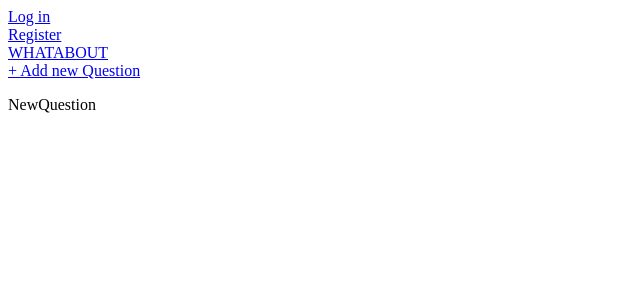
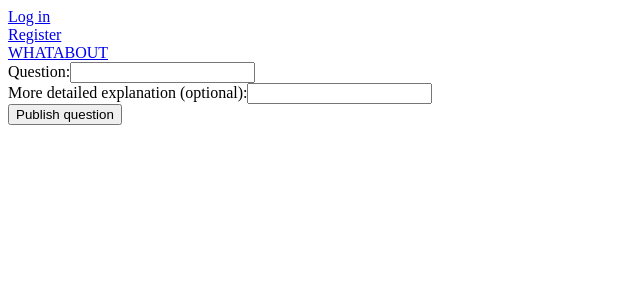
Before and after one commit to ievaCode/whatabout-2023, a React (Create React App) app: page /questions/new-question in a window 1280 px wide. Shown: the top 300 px of the page, without its empty margins (0-640 px from the left). Built offline with nearby package versions, Linux system fonts and the light colour scheme; no server answers.

Commit message:
delete of questions enabled, creation of new questions done. QuestionList renamed to HomePage

```diff
--- a/src/App.jsx
+++ b/src/App.jsx
@@ -3,7 +3,7 @@
 import NotFound from "./components/NotFound";
 import MyZone from "./components/my-zone/MyZone";
 import QuestionLayout from "./components/question-layout/QuestionLayout";
-import QuestionList from "./components/question-layout/QuestionList";
+import HomePage from "./components/question-layout/HomePage";
 import QuestionPage from "./components/question-layout/QuestionPage";
 import NewQuestion from "./components/question-layout/NewQuestion";
 import EditQuestion from "./components/question-layout/EditQuestion";
@@ -19,8 +19,8 @@
   return (
     <Routes>
       <Route path="/" element={<QuestionLayout />}>
-        <Route index element={<QuestionList />} />
-        <Route path="/questions" element={<QuestionList />} />
+        <Route index element={<HomePage />} />
+        <Route path="/questions" element={<HomePage />} />
         <Route path="/questions/:id" element={<QuestionPage />} />
         <Route path="/questions/new-question" element={<NewQuestion />} />
         <Route path="/questions/edit-question/:id" element={<EditQuestion />} />
--- a/src/components/question-layout/Answer.jsx
+++ b/src/components/question-layout/Answer.jsx
@@ -16,7 +16,6 @@
   return (
     <article style = {{border: "1px solid black"}} className="card question">
         <div className="answerTag">Answer {tagNumber}</div>
-        <span>id: {answer.id}</span>
         <UserCard userData = {answerOwner}/>
         {loggedInUser && loggedInUser.id === answerOwner.id &&
             <>
--- /dev/null
+++ b/src/components/question-layout/HomePage.jsx
@@ -0,0 +1,32 @@
+import { useContext } from "react";
+import { Link } from "react-router-dom";
+
+import QuestionContext from "../../contexts/QuestionContext";
+import UserContext from "../../contexts/UserContext";
+import Question from "./Question";
+
+
+const QuestionList = () => {
+
+  const { questions } = useContext(QuestionContext);
+  const { loggedInUser, users } = useContext(UserContext);
+
+  return (
+    <>
+      {loggedInUser ?
+        <Link className="addNewPost" to="/questions/new-question"> + Add new Question</Link> :
+        <Link className="addNewPost" to="/login"> + Add new Question</Link>
+      }
+      {users ?
+        <div className = "questionList">
+          {questions.map(question =>
+          <Question key={question.id} question={question}/>
+          )}
+        </div> :
+        <p>...Loding</p>
+      }
+    </>
+  );
+}
+
+export default QuestionList;
--- a/src/components/question-layout/NewQuestion.jsx
+++ b/src/components/question-layout/NewQuestion.jsx
@@ -1,6 +1,81 @@
+import { useContext, useState } from "react";
+import { useNavigate } from "react-router-dom";
+import * as Yup from 'yup';
+import { Formik, Form, Field } from 'formik';
+
+import UserContext from "../../contexts/UserContext";
+import QuestionContext from "../../contexts/QuestionContext";
+
 const NewQuestion = () => {
+
+    const { loggedInUser } = useContext(UserContext);
+    const { questions, addNewQuestion, deleteQuestion, editQuestion } = useContext(QuestionContext);
+
+    const navigation = useNavigate();
+
+    const date = new Date();
+    const dateNow = date.toISOString().split('T')[0];
+
+    const handleSubmit = (values) => {
+        let newQuestion = {
+          id: Date.now(),
+          question: values.question,
+          explanation: values.explanation,
+          authorId: loggedInUser.id,
+          rate: 0,
+          date: dateNow,
+          edited: "",
+        };
+        addNewQuestion(newQuestion);
+        navigation('/questions');
+      }
+
+    const validationSchema = Yup.object().shape({
+      question: Yup.string()
+        .min(15, 'Your question should be at least 15 characters long.')
+        .max(100, 'Your question can be maximum 100 characters long. You can always add a more detailed explanation to the explanation textbox.')
+        .required('This field must be filled.'),
+      explanation: Yup.string()
+        .min(15,'Your explanation should be at least 15 symbols length.')
+        .max(500, 'Your question can be maximum 500 symbols length.')
+    });
+
     return (
-        <p>NewQuestion</p>
+      <div className="questionForm newQuestionForm">
+        <Formik initialValues={{
+            question: '',
+            explanation: ''
+          }}
+          validationSchema={validationSchema}
+          onSubmit={handleSubmit}
+        >
+          {({ errors, touched, values, setValues }) => (
+            <Form>
+              <div>
+                <label>Question:
+                  <Field
+                    name='question'
+                    value={values.question}
+                    onChange={(e)=>setValues({...values, question:e.target.value})}
+                  />
+                  {errors.email && touched.email ? <span>{errors.question}</span> : null}
+                </label>
+              </div>
+              <div>
+                <label>More detailed explanation (optional):
+                  <Field
+                    name='explanation'
+                    value={values.explanation}
+                    onChange={(e)=>setValues({...values, explanation:e.target.value})}
+                  />
+                  {errors.username && touched.username ? <span>{errors.explanation}</span> : null}
+                </label>
+              </div>
+              <button type="submit">Publish question</button>
+            </Form>
+          )}
+        </Formik>
+      </div>
     );
 }
 
--- a/src/components/question-layout/Question.jsx
+++ b/src/components/question-layout/Question.jsx
@@ -22,7 +22,6 @@
 
   return (
     <article style = {{border: "1px solid black"}} className="card question">
-        <span>id: {question.id}</span>
         <div className="numberOfAnswers">
             <span>answers: {numberOfAnswers}</span>
         </div>
@@ -30,7 +29,7 @@
         {loggedInUser && loggedInUser.id === questionOwner.id &&
             <>
                 <div className="button editButton"><Link to={`/questions/edit-question/${question.id}`}>Edit my question</Link></div>
-                <button className="button deleteButton">Delete my question</button>
+                <button className="button deleteButton" onClick = {()=> deleteQuestion(question.id)}>Delete my question</button>
             </>
         }
         <span className="date">{question.date}</span>
--- a/src/components/question-layout/QuestionLayout.jsx
+++ b/src/components/question-layout/QuestionLayout.jsx
@@ -1,21 +1,13 @@
-import { Outlet, Link } from "react-router-dom";
-import { useContext } from "react";
-import UserContext from "../../contexts/UserContext";
+import { Outlet } from "react-router-dom";
 
 import Header from "../header/Header"
 
 const QuestionLayout = () => {
 
-    const { loggedInUser } = useContext(UserContext);
-
     return (
         <>
             <Header />
             <main>
-                {loggedInUser ?
-                    <Link className="addNewPost" to="/questions/new-question"> + Add new Question</Link> :
-                    <Link className="addNewPost" to="/login"> + Add new Question</Link>
-                }
                 <Outlet />
             </main>
         </>
--- a/src/components/question-layout/QuestionList.jsx
+++ /dev/null
@@ -1,24 +0,0 @@
-import { useContext } from "react";
-
-import QuestionContext from "../../contexts/QuestionContext";
-import UserContext from "../../contexts/UserContext";
-import Question from "./Question";
-
-
-const QuestionList = () => {
-
-  const { questions } = useContext(QuestionContext);
-  const { users } = useContext(UserContext);
-
-  return (
-    users ?
-      <div className = "questionList">
-        {questions.map(question =>
-        <Question key={question.id} question={question}/>
-        )}
-      </div> :
-      <p>...Loding</p>
-  );
-}
-
-export default QuestionList;
--- a/src/contexts/QuestionContext.jsx
+++ b/src/contexts/QuestionContext.jsx
@@ -47,12 +47,26 @@
   }
 
   //onClick and other functions
-
+  const addNewQuestion = (newQuestion) => {
+    setQuestions([newQuestion, ...questions]);
+    post(newQuestion);
+  }
+  const deleteQuestion = (id) => {
+    remove(id);
+    setQuestions(questions.filter(question => question.id !== id));
+  }
+  const updateQuestion = (id, updatedQuestion) => {
+    updateWithPATCH(id, updatedQuestion);
+    setQuestions(questions.map(question => question.id.toString() === id ? {...question, ...updatedQuestion} : question));
+  }
 
   return (
     <QuestionContext.Provider
       value={{
-        questions
+        questions,
+        addNewQuestion,
+        deleteQuestion,
+        updateQuestion
       }}
     >
       {children}
```
Also changed, not shown: data.json (+9 -0 lines).
